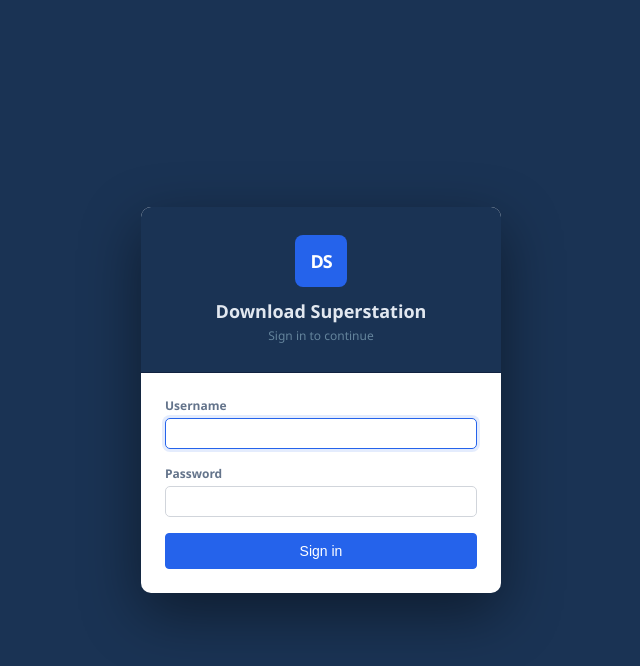
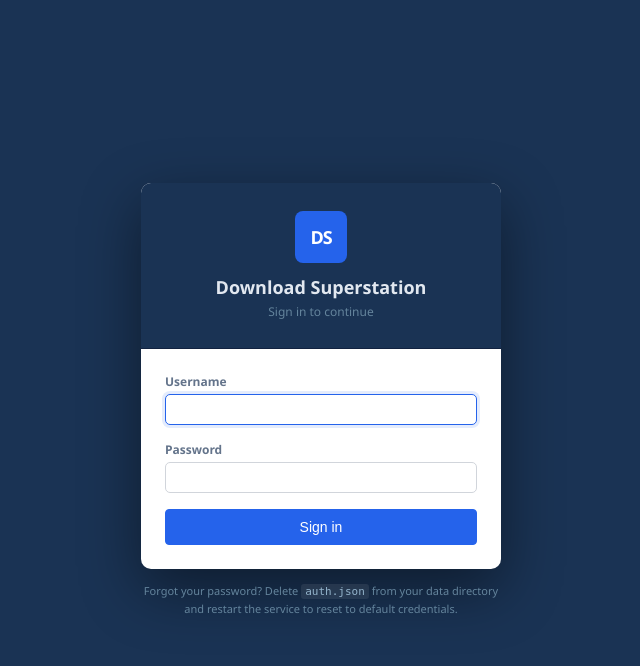
Before and after one commit to dl-romero/download-superstation, a Flask app: page /login in a window 1280 px wide. Shown: the top 666 px of the page, without its empty margins (319-959 px from the left). Run offline with Flask 3, Linux system fonts and the light colour scheme.

Commit message:
Add password reset instructions to README and login page

```diff
--- a/static/css/style.css
+++ b/static/css/style.css
@@ -262,6 +262,8 @@
 
 /* ── login page ── */
 .login-body { background: var(--hdr-bg); display: flex; align-items: center; justify-content: center; min-height: 100vh; margin: 0; }
+.login-reset-hint { margin-top: 14px; font-size: 11px; color: #64849c; text-align: center; line-height: 1.5; }
+.login-reset-hint code { font-family: monospace; background: rgba(255,255,255,.08); padding: 1px 4px; border-radius: 3px; color: #94b4cc; }
 .login-wrap { width: 360px; }
 .login-card { background: #fff; border-radius: 10px; box-shadow: 0 20px 60px rgba(0,0,0,.45); overflow: hidden; }
 .login-header { background: var(--hdr-bg); padding: 28px; text-align: center; border-bottom: 1px solid #112240; }
--- a/templates/login.html
+++ b/templates/login.html
@@ -28,6 +28,9 @@
         <div class="error-msg" id="login-error"></div>
         <button class="btn primary login-btn" type="submit" id="btn-login">Sign in</button>
       </form>
+    </div>
+    <div class="login-reset-hint">
+      Forgot your password? Delete <code>auth.json</code> from your data directory and restart the service to reset to default credentials.
     </div>
   </div>
 
```
Also changed, not shown: README.md.
